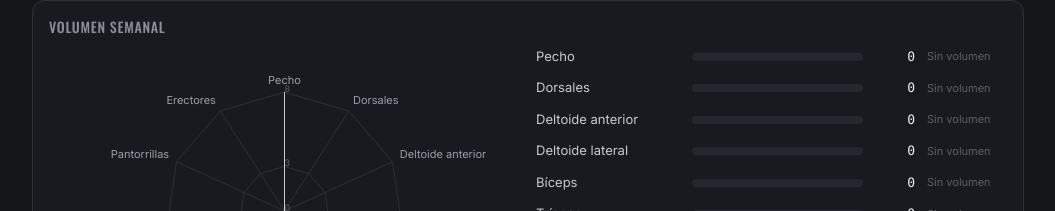
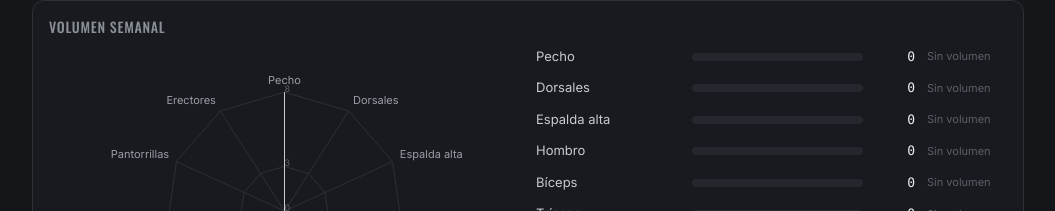
Before and after one commit to Aliv-pr/gym_rutina, a React (Vite) app: page / in a window 1280 px wide. Shown: the part 438-649 px from the top of the page, without its empty margins (112-1167 px from the left). Built offline with nearby package versions, Linux system fonts and the light colour scheme.

Commit message:
Agregue musculos, simplifique y agregue ejercicios

```diff
--- a/src/App.jsx
+++ b/src/App.jsx
@@ -34,8 +34,8 @@ import {
 const MUSCLES = [
   "Pecho",
   "Dorsales",
-  "Deltoide anterior",
-  "Deltoide lateral",
+  "Espalda alta",
+  "Hombro",
   "Bíceps",
   "Tríceps",
   "Cuádriceps",
@@ -46,19 +46,29 @@ const MUSCLES = [
 ];
 
 const SEED_EXERCISES = [
+  // --- PRIORIDAD 10: Compuestos Pesados / Multiarticulares Principales ---
   { id: "ex-sentadilla", name: "Sentadilla", priority: 10, function: "Dominante de rodilla", muscles: ["Cuádriceps", "Glúteos"] },
-  { id: "ex-dominadas", name: "Dominadas", priority: 9, function: "Tirón vertical", muscles: ["Dorsales", "Bíceps"] },
-  { id: "ex-press-inclinado", name: "Press inclinado", priority: 8, function: "Press principal", muscles: ["Pecho", "Deltoide anterior", "Tríceps"] },
-  { id: "ex-peso-muerto-rumano", name: "Peso muerto rumano", priority: 7, function: "Bisagra", muscles: ["Isquiosurales", "Glúteos", "Erectores"] },
-  { id: "ex-remo-t", name: "Remo en T", priority: 6, function: "Tirón horizontal", muscles: ["Dorsales", "Bíceps"] },
-  { id: "ex-elev-laterales", name: "Elevaciones laterales", priority: 5, function: "Deltoide lateral", muscles: ["Deltoide lateral"] },
-  { id: "ex-curl-predicador", name: "Curl predicador", priority: 4, function: "Bíceps", muscles: ["Bíceps"] },
-  { id: "ex-ext-triceps", name: "Extensión de tríceps sobre cabeza", priority: 3, function: "Tríceps", muscles: ["Tríceps"] },
-  { id: "ex-bulgaras", name: "Búlgaras", priority: 2, function: "Unilateral / cuádriceps", muscles: ["Cuádriceps", "Glúteos"] },
-  { id: "ex-curl-femoral", name: "Curl femoral sentado", priority: 1, function: "Flexión de rodilla", muscles: ["Isquiosurales"] },
-  { id: "ex-fly-maquina", name: "Fly en máquina", priority: null, function: "Pecho", muscles: ["Pecho"] },
-  { id: "ex-hip-thrust", name: "Hip thrust", priority: null, function: "Extensión de cadera / glúteo", muscles: ["Glúteos"] },
-  { id: "ex-elev-talon", name: "Elevaciones de talón", priority: null, function: "Pantorrilla", muscles: ["Pantorrillas"] },
+  { id: "ex-press-inclinado", name: "Press inclinado", priority: 10, function: "Press principal", muscles: ["Pecho", "Hombro", "Tríceps"] },
+  { id: "ex-dominadas", name: "Dominadas", priority: 10, function: "Tirón vertical", muscles: ["Dorsales", "Bíceps"] },
+  { id: "ex-remo-barra", name: "Remo con barra", priority: 10, function: "Tirón horizontal", muscles: ["Espalda alta", "Dorsales", "Erectores", "Bíceps"] },
+  { id: "ex-peso-muerto-rumano", name: "Peso muerto rumano", priority: 10, function: "Bisagra de cadera", muscles: ["Isquiosurales", "Glúteos", "Erectores"] },
+
+  // --- PRIORIDAD 8 - 9: Compuestos Secundarios / Variantes y Maquinaria Pesada ---
+  { id: "ex-jalon-pecho", name: "Jalón al pecho", priority: 9, function: "Tirón vertical en polea", muscles: ["Dorsales", "Bíceps"] },
+  { id: "ex-remo-t", name: "Remo en T", priority: 8, function: "Tirón horizontal apoyado", muscles: ["Espalda alta", "Dorsales", "Bíceps"] },
+  { id: "ex-hip-thrust", name: "Hip thrust", priority: 8, function: "Extensión de cadera / glúteo", muscles: ["Glúteos"] },
+  { id: "ex-bulgaras", name: "Sentadilla búlgara", priority: 8, function: "Unilateral / cuádriceps", muscles: ["Cuádriceps", "Glúteos"] },
+
+  // --- PRIORIDAD 5 - 6: Aislamiento / Accesorios de Grupos Grandes ---
+  { id: "ex-fly-maquina", name: "Fly en máquina", priority: 6, function: "Aislamiento de pecho", muscles: ["Pecho"] },
+  { id: "ex-ext-pierna", name: "Extensión de pierna en máquina", priority: 5, function: "Aislamiento de cuádriceps", muscles: ["Cuádriceps"] },
+  { id: "ex-curl-femoral", name: "Curl femoral sentado", priority: 5, function: "Flexión de rodilla", muscles: ["Isquiosurales"] },
+
+  // --- PRIORIDAD 3 - 4: Accesorios / Aislamiento de Músculos Pequeños ---
+  { id: "ex-elev-laterales", name: "Elevaciones laterales", priority: 4, function: "Aislamiento de hombro", muscles: ["Hombro"] },
+  { id: "ex-curl-predicador", name: "Curl predicador", priority: 3, function: "Aislamiento de bíceps", muscles: ["Bíceps"] },
+  { id: "ex-ext-triceps", name: "Extensión de tríceps sobre cabeza", priority: 3, function: "Aislamiento de tríceps", muscles: ["Tríceps"] },
+  { id: "ex-elev-talon", name: "Elevaciones de talón", priority: 2, function: "Aislamiento de pantorrilla", muscles: ["Pantorrillas"] },
 ];
 
 const DAY_KEYS = ["monday", "tuesday", "wednesday", "thursday", "friday", "saturday", "sunday"];
```
